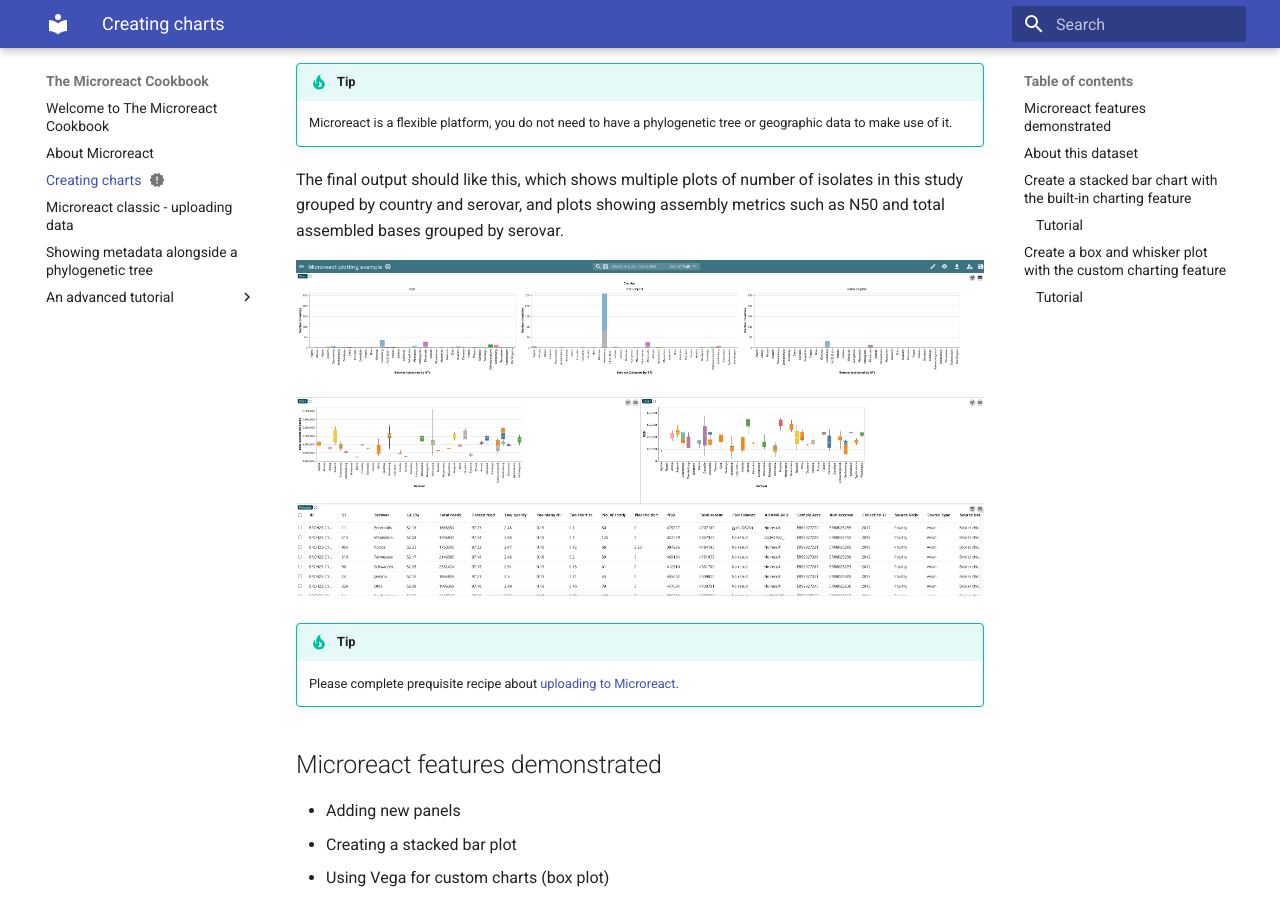
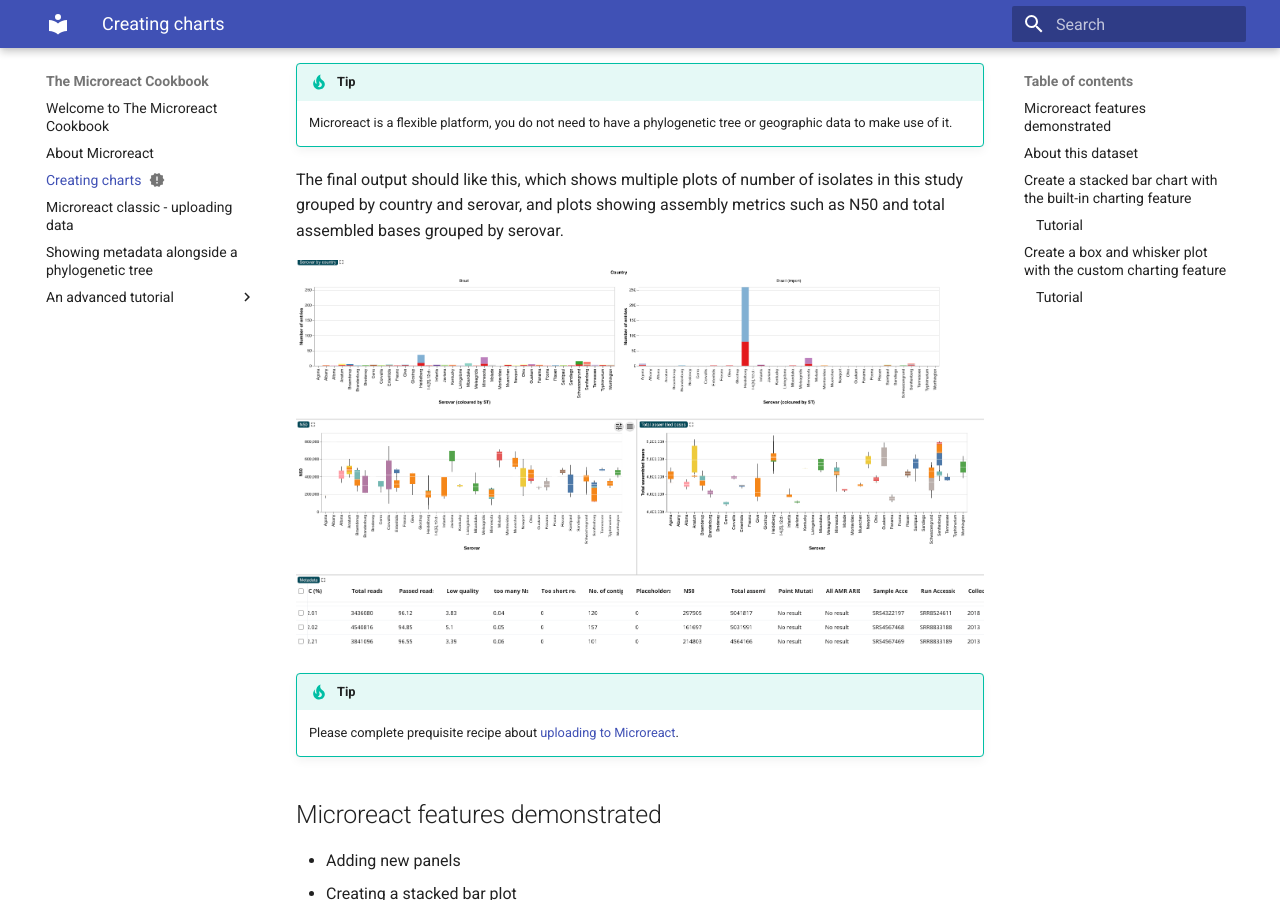
Before and after one commit to happykhan/microreact-cookbook, an MkDocs documentation site: the page built from docs/adding-charts.md, in a window 1280 px wide and 900 px high, scrolled down 330 px. Built offline with MkDocs 1.6.1 and Material for MkDocs 9.7.7, drawn with Linux system fonts in a browser that asks for light colours.

Commit message:
getting started with charts

```diff
--- a/docs/adding-charts.md
+++ b/docs/adding-charts.md
@@ -18,7 +18,7 @@
 
 The final output should like this, which shows multiple plots of number of isolates in this study grouped by country and serovar, and plots showing assembly metrics such as N50 and total assembled bases grouped by serovar.
 
-![Tree output from Microreact](./adding-charts/final-chart.png)
+![Final output from Microreact](./adding-charts/final-view.png)
 
 !!! tip
     Please complete prequisite recipe about [uploading to Microreact](./basic-upload.md).
```
Also changed, not shown: docs/adding-charts/final-chart.png (deleted).
